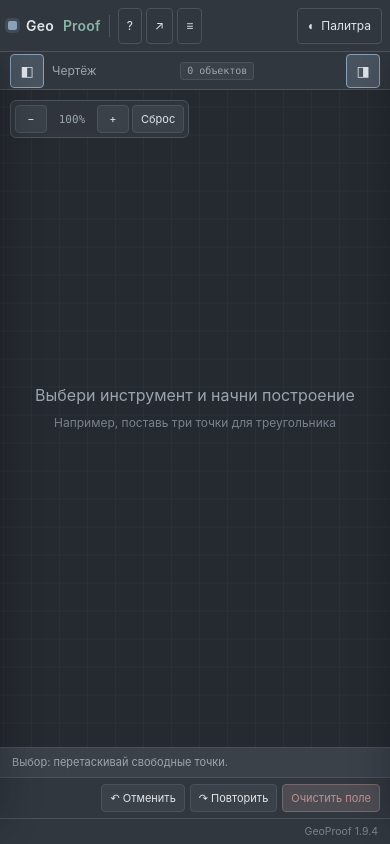
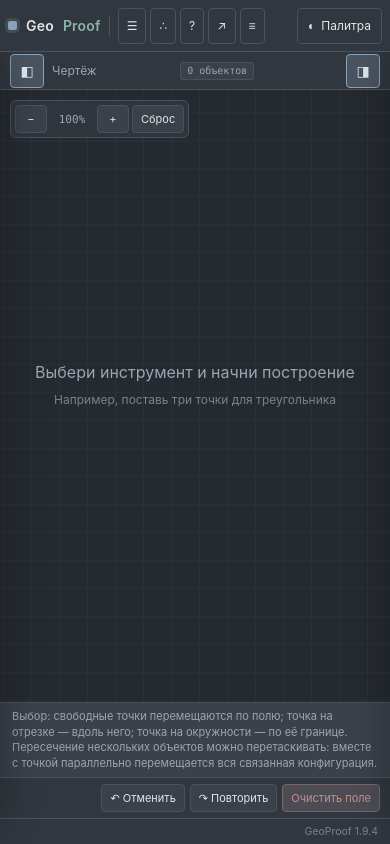
Before and after one commit to MrAsasin243/GeoProof, a plain HTML site: page index.html in a window 390 px wide. Drawn offline with Linux system fonts and the light colour scheme.

Commit message:
Update index.html

```diff
--- a/index.html
+++ b/index.html
@@ -17,6 +17,8 @@
     <div class="top-sep" aria-hidden="true"></div>
 
     <nav class="topnav" aria-label="Разделы">
+      <button class="btn subtle only-mobile" id="toolsToggleBtn" type="button" aria-expanded="false" title="Инструменты">☰</button>
+      <button class="btn subtle" id="openMenuBtn" type="button" aria-controls="workspaceMenu" aria-expanded="false" title="Панель доказательства">∴ <span class="label">Доказательство</span></button>
       <button class="btn subtle" id="openDocsBtn" type="button" title="Документация">? <span class="label">Документация</span></button>
       <a class="btn subtle" href="guides.html" title="Руководство">↗ <span class="label">Гайды</span></a>
       <a class="btn subtle" href="lessons.html" title="Учебный курс">≡ <span class="label">Уроки</span></a>
```
